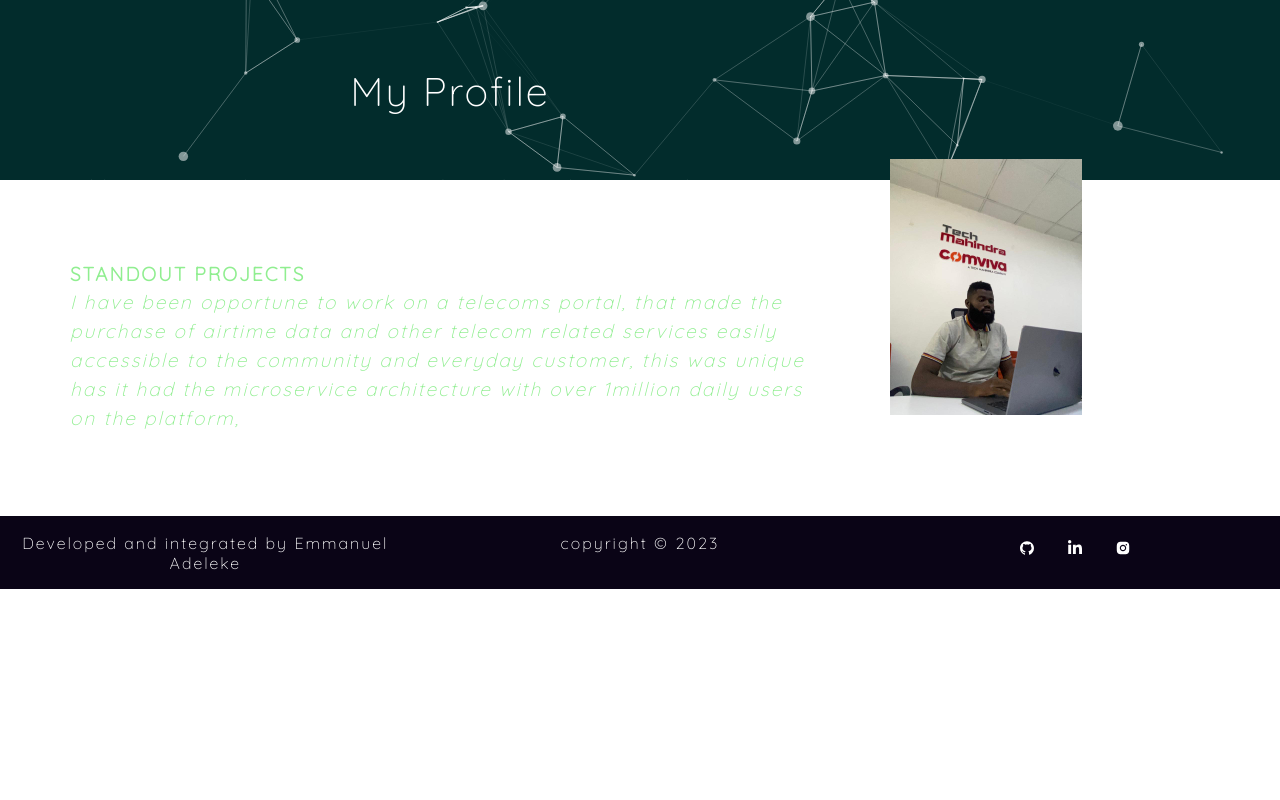
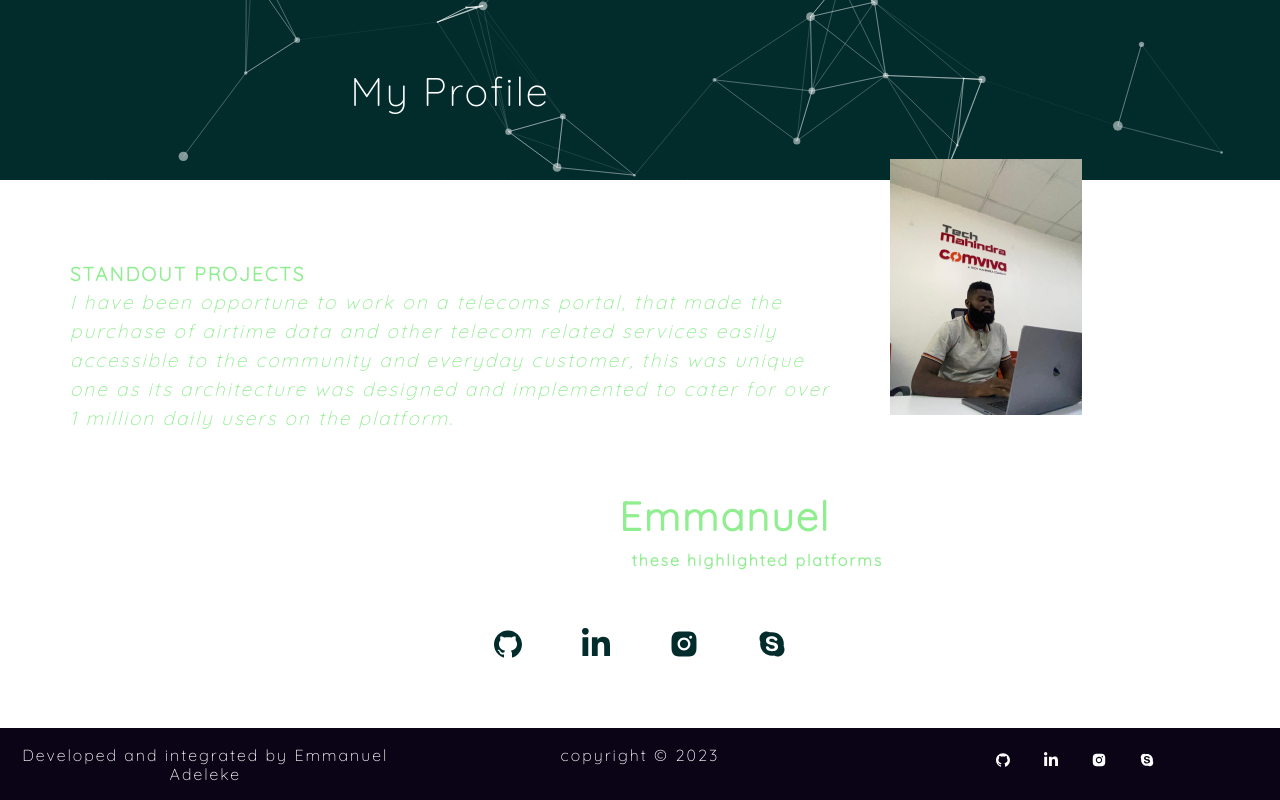
Before and after one commit to CaesarBourne/CaesarPorfolio, a React (Create React App) app: page /dashboard in a window 1280 px wide. Shown: the part 620-1420 px from the top of the page. Before the commit the page ends 1209 px from the top, so only its background shows below. Built offline with nearby package versions, Linux system fonts and the light colour scheme.

Commit message:
contact link changes and UI corrections

```diff
--- a/src/components/AppCard/AppCard.css
+++ b/src/components/AppCard/AppCard.css
@@ -40,6 +40,7 @@
   /* height: 15rem; */
   margin: 0.5rem;
   overflow: scroll;
+  color: #ffffff;
 }
 @media (max-width: 1200px) {
   .project-buttons {
--- a/src/components/Dashboard/Dashboard.css
+++ b/src/components/Dashboard/Dashboard.css
@@ -48,3 +48,55 @@
   max-height: 400px;
   margin: 3em;
 }
+.contact-me {
+  text-align: center;
+  padding-top: 1.5em;
+  color: #ffffff;
+}
+.contact-me-link {
+  justify-content: center;
+  /* padding-top: 1rem; */
+}
+
+.center-text {
+  text-align: center;
+}
+.list-icon {
+  margin: 0.5em 0 0.5em !important;
+  padding: 0 !important;
+  position: relative;
+  padding-top: 1rem;
+  justify-content: center;
+}
+.media-social {
+  display: inline-block !important;
+  padding: 0 1em;
+}
+.dashboard-icon {
+  /* color: #ffffff; */
+  position: relative;
+  display: inline-block;
+  width: 3.5rem;
+  height: 3.5rem;
+  border-radius: 50%;
+  background-color: #ffffff;
+  transition: 0.5s;
+  font-size: 2em;
+  color: #022c2c;
+}
+.dashboard-icon::before {
+  /* color: #ffffff; */
+  position: absolute;
+  top: 0;
+  left: 0;
+  width: 100%;
+  height: 100%;
+  border-radius: 50%;
+  background-color: rgba(177, 234, 177, 0.5);
+}
+.dashboard-icon:hover {
+  transform: scale(1.1);
+  box-shadow: rgba(177, 234, 177, 0.5);
+  cursor: pointer;
+  color: rgba(6, 76, 6, 0.9);
+}
--- a/src/components/Dashboard/Dashboard.tsx
+++ b/src/components/Dashboard/Dashboard.tsx
@@ -9,6 +9,7 @@ import avata from "../../Assets/emma.png";
 import Tilt from "react-parallax-tilt";
 import ParticleApp from "../../container/ParticleApp";
 import Computer from "../SVGS/computer";
+import { ContactList, FooterList } from "../../utilities/constantComponents";
 
 const Dashboard = () => {
   return (
@@ -57,8 +58,9 @@ const Dashboard = () => {
                     I have been opportune to work on a telecoms portal, that
                     made the purchase of airtime data and other telecom related
                     services easily accessible to the community and everyday
-                    customer, this was unique has it had the microservice
-                    architecture with over 1million daily users on the platform,
+                    customer, this was unique one as its architecture was
+                    designed and implemented to cater for over 1 million daily
+                    users on the platform.
                   </i>
                 </span>
               </p>
@@ -69,6 +71,23 @@ const Dashboard = () => {
               </Tilt>
             </Col>
           </Row>
+          <Row>
+            <Col md={12} className="contact-me">
+              <h1>
+                Contact <strong className="primary">Emmanuel</strong>
+              </h1>
+              <p>
+                Please kindly contact via
+                <strong className="primary">
+                  {" "}
+                  these highlighted platforms
+                </strong>
+              </p>
+              {ContactList.map((contact) => {
+                return contact.children;
+              })}
+            </Col>
+          </Row>
         </Container>
       </Container>
     </section>
--- a/src/components/DynamicModal/DynamicModal.tsx
+++ b/src/components/DynamicModal/DynamicModal.tsx
@@ -56,7 +56,7 @@ const DynamicModal = ({
             <motion.div className="carousel-container">
               <Row className="carousel-header">
                 <Col className="">
-                  <h3>MY MTN Web</h3>
+                  <h3>App Preview</h3>
                 </Col>
                 <Col className="close">
                   <Button
--- a/src/components/TypeEffect/TypeEffect.tsx
+++ b/src/components/TypeEffect/TypeEffect.tsx
@@ -10,6 +10,8 @@ const TypeEffect = () => {
           "React Engineer",
           "Angular developer",
           "Node JS engineer",
+          "Linux expert",
+          "Next JS engineer",
           "Android Developer",
           "Team Lead",
         ],
--- a/src/utilities/constantComponents.tsx
+++ b/src/utilities/constantComponents.tsx
@@ -1,4 +1,4 @@
-import { AiFillGithub, AiFillInstagram } from "react-icons/ai";
+import { AiFillGithub, AiFillInstagram, AiFillSkype } from "react-icons/ai";
 import { FaLinkedinIn } from "react-icons/fa";
 
 let date = new Date();
@@ -50,7 +50,73 @@ export const FooterList = [
             <AiFillInstagram />
           </a>
         </li>
+
+        <li key={4} className="media-social">
+          <a
+            href="https://join.skype.com/invite/hcELYCzVli52"
+            className="whitecol"
+            target="_blank"
+            rel="noopenrr noreferrer"
+          >
+            <AiFillSkype />
+          </a>
+        </li>
       </ul>
     ),
   },
 ];
+
+export const ContactList = [
+  {
+    class: "center-text",
+    children: <h3 className="footer-text">copyright © {year}</h3>,
+  },
+  {
+    class: "center-text",
+    children: (
+      <ul className="list-icon">
+        <li key={1} className="media-social">
+          <a
+            href="https://github.com/CaesarBourne"
+            className="dashboard-icon"
+            target="_blank"
+            rel="noopenrr noreferrer"
+          >
+            <AiFillGithub />
+          </a>
+        </li>
+        <li key={2} className="media-social">
+          <a
+            href="https://www.linkedin.com/in/emmanuel-adeleke-296249117/"
+            className="dashboard-icon"
+            target="_blank"
+            rel="noopenrr noreferrer"
+          >
+            <FaLinkedinIn />
+          </a>
+        </li>
+        <li key={3} className="media-social">
+          <a
+            href="https://www.instagram.com/caesar505"
+            className="dashboard-icon"
+            target="_blank"
+            rel="noopenrr noreferrer"
+          >
+            <AiFillInstagram />
+          </a>
+        </li>
+
+        <li key={4} className="media-social">
+          <a
+            href="https://join.skype.com/invite/hcELYCzVli52"
+            className="dashboard-icon"
+            target="_blank"
+            rel="noopenrr noreferrer"
+          >
+            <AiFillSkype />
+          </a>
+        </li>
+      </ul>
+    ),
+  },
+];
--- a/src/utilities/helperFunctions.ts
+++ b/src/utilities/helperFunctions.ts
@@ -30,6 +30,8 @@ import tcpd2 from "../Assets/tcpd2.png";
 import tcpd3 from "../Assets/tcpd3.png";
 import tcpd4 from "../Assets/tcpd4.png";
 import tcpd5 from "../Assets/tcpd5.png";
+
+import bs1 from "../Assets/bs1.png";
 
 export const getGreeting = () => {
   let greeting = `Hello good day!`;
@@ -93,8 +95,9 @@ export const CardList: Array<cardInput> = [
     title: "Student Paddy mobile App",
     description:
       "Student paddy app is an all purpose stuident application fro collaboration and networking , features such as room creation and networking, voie and video calls , messages are available to students of a higher Institutions",
-    repoLink: "NA",
-    webLink: "https://mymtn.com.ng",
+    repoLink: "https://play.google.com/store/apps/details?id=com.paddy_bare",
+    webLink:
+      "https://apps.apple.com/ng/app/student-paddy-digital-campus/id6444663470",
     previewList: [
       {
         title: "Student Paddy Dahboard",
@@ -102,7 +105,7 @@ export const CardList: Array<cardInput> = [
         img: sp1,
       },
       {
-        title: "MTN Dashboard",
+        title: "Student paddy Calls",
         label: "MTN mobile number details , airtime and data balance",
         img: sp2,
       },
@@ -131,7 +134,7 @@ export const CardList: Array<cardInput> = [
     description:
       "MTN Nigeria Bulk sms consumer portal is a portal designed to make available bulk messages to everyday sonsumers and users, Users would have the ability to send to all mobile networks in Nigeria nd Africa SMS messages from MTN. to GLO, Airtel and 9mobile",
     repoLink: "NA",
-    webLink: "https://mymtn.com.ng",
+    webLink: "https://bulksms.mymtn.com.ng/",
     previewList: [
       {
         title: "MTN Home page",
@@ -249,16 +252,16 @@ export const CardList: Array<cardInput> = [
   },
   {
     img: mymtn,
-    title: "MTN Nigeria Telecoms Portal",
+    title: "MTN Nigeria Bulk SMS corporate Portal",
     description:
-      "MTN Nigerian portal for telecoms services like purchase bundle, purchase Airtime, Link user National Identification number, payment gateway tranactions Loacating mTN Stores nation wide, View airtime and Data balance, and contacting customer care agent etc.",
-    repoLink: "NA",
-    webLink: "https://mymtn.com.ng",
+      "MTN Nigeria Bulk SMS corporate portal is one where , enterprise users can purchase bundles and units interfacing USSD and MTN APIs, ehich in turn can be used on consumer and third party applications to send SMS.",
+    repoLink: "https://prebulkmessaging.mymtn.com.ng/",
+    webLink: "https://bulkmessaging.mymtn.com.ng/login",
     previewList: [
       {
         title: "MTN Home page",
         label: "Landing page for MTN users",
-        img: sp1,
+        img: bs1,
       },
       {
         title: "MTN Dashboard",
```
Also changed, not shown: 2 other files (tests, documents, lock files or other folders).
